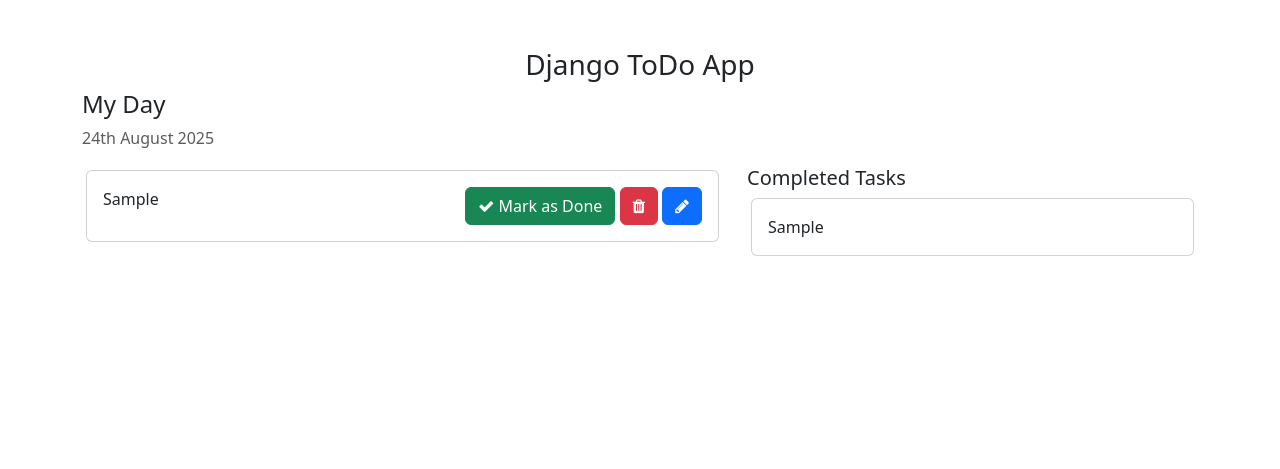
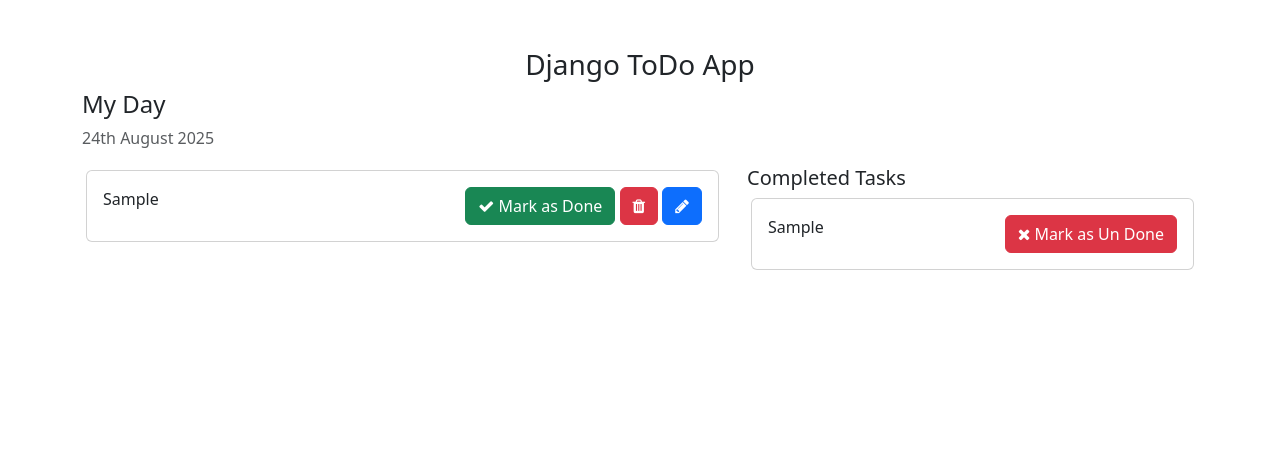
Before and after one commit to jatin504/management-application, a Django app: template templates/home.html in a window 1280 px wide. Shown: the top 469 px of the page. Run offline with Django 5.2, Linux system fonts and the light colour scheme; the template is opened without the code that fills it: values that come from a table or form of the project are taken from there, others are empty; tables that the repository leaves empty hold one stand-in row (values such as "Sample post").

Commit message:
Implement mark as un done feature

```diff
--- a/templates/home.html
+++ b/templates/home.html
@@ -49,6 +49,9 @@
                     {% for completed in completed_task%}
                     <div class="card-body">
                         {{completed.task}}
+                        <span style="position: relative; float: right;">
+                            <a class="btn btn-danger" href="{% url 'mark_as_un_done' completed.pk %}"><i class="fa fa-times"></i> Mark as Un Done</a>
+                        </span>
                     </div>
                      {% endfor %}
                 </div>
--- a/todo/urls.py
+++ b/todo/urls.py
@@ -3,5 +3,6 @@
 
 urlpatterns = [
     path('addTask/', views.addTask, name='addTask'),
-    path('mark-as-done/<int:pk>/', views.mark_as_done, name='mark_as_done')
+    path('mark-as-done/<int:pk>/', views.mark_as_done, name='mark_as_done'),
+    path('mark-as-un-done/<int:pk>/', views.mark_as_un_done, name='mark_as_un_done')
 ]
```
Also changed, not shown: todo/views.py (+7 -0 lines).
